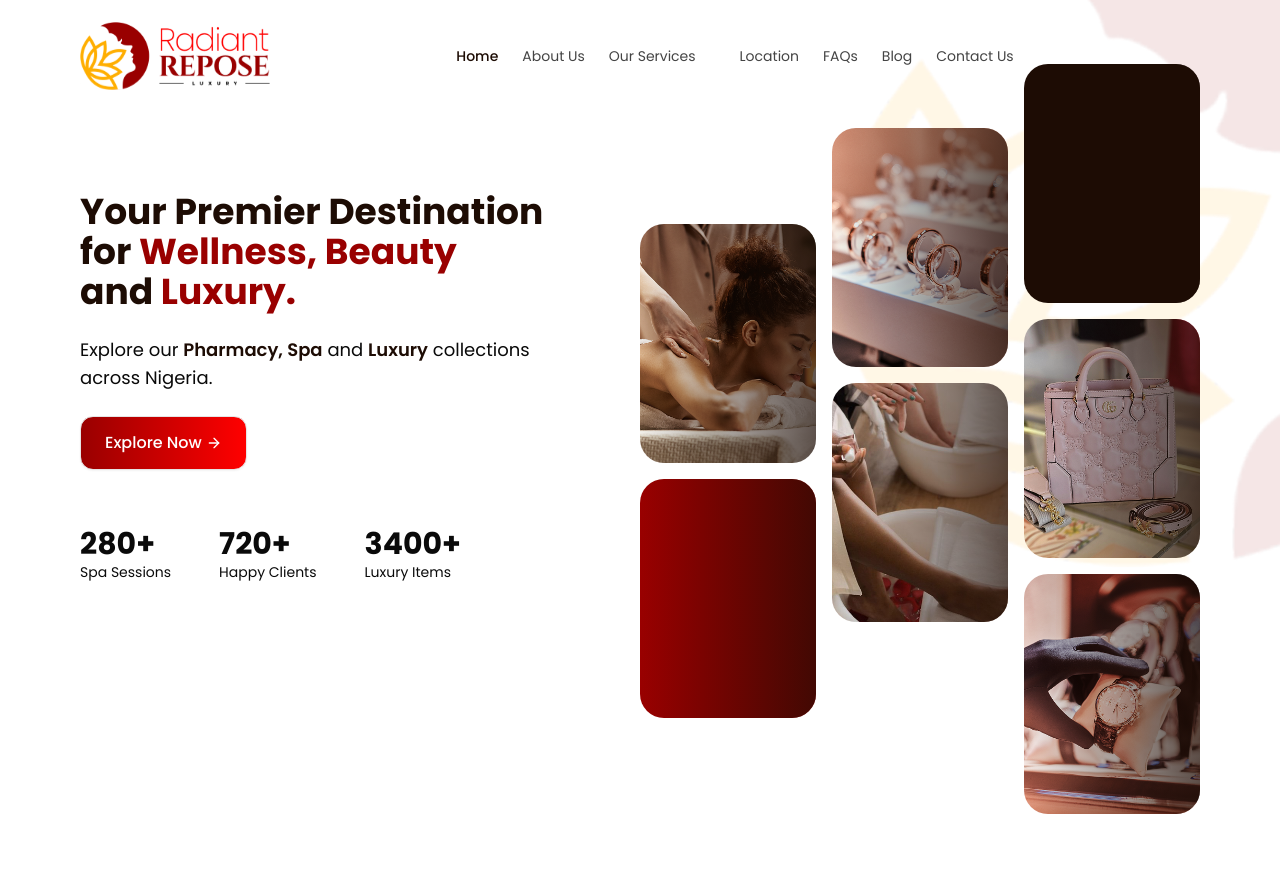
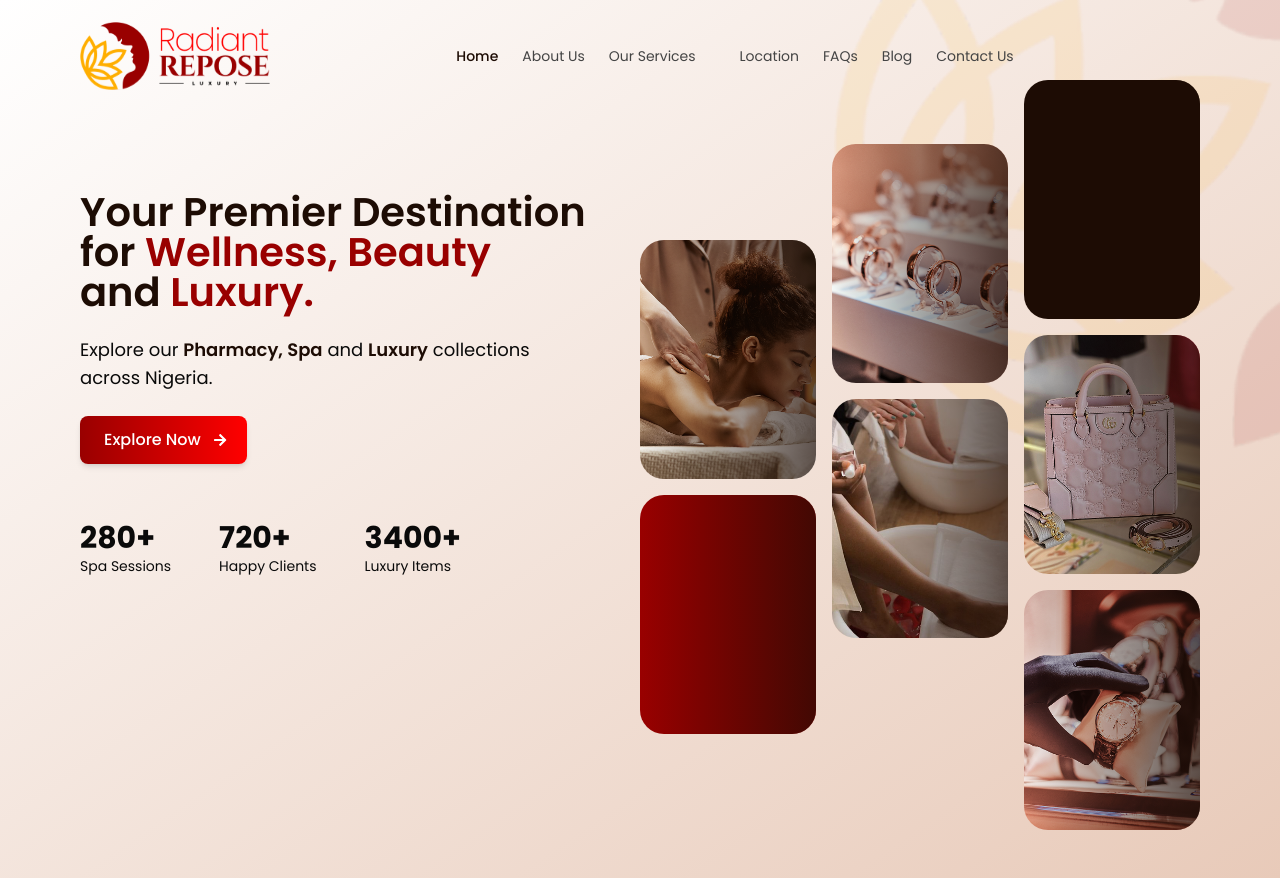
Before and after one commit to Saviez-Tech/Radiant-Repose, a Next.js app: page / in a window 1280 px wide. Built offline with nearby package versions, Linux system fonts and the light colour scheme; some icons are missing; a web font is replaced by a local one.

Commit message:
init commit to master

```diff
--- a/src/app/(public)/Hero.tsx
+++ b/src/app/(public)/Hero.tsx
@@ -1,10 +1,9 @@
+import ExploreBtn from "@/components/buttons/ExploreBtn";
 import Image from "next/image";
-import Link from "next/link";
-import { LuArrowRight } from "react-icons/lu";
 
 export default function Hero() {
   return (
-    <section className="relative w-full  min-h-[600px] overflow-x-clip">
+    <section className="space-for-header relative w-full min-h-[600px] overflow-x-clip bg-gradient-to-br from-[white] to-[#e8cab9]">
       <Image
         src="/images/logo2.png"
         alt="Logo"
@@ -15,7 +14,7 @@
       <div className="app-container py-12">
         <div className=" mx-auto grid md:grid-cols-2">
           <div className="space-y-6 pt-8">
-            <h1 className="text-4xl text-primary-deepBlack font-bold">
+            <h1 className="text-4xl md:text-[2.5rem] text-primary-deepBlack font-semibold">
               Your Premier Destination <br />
               for <span className="text-primary-darkRed">Wellness, Beauty</span>
               <br />
@@ -34,10 +33,7 @@
               <br />
               across Nigeria.
             </p>
-            <Link href="" className=" btn btn-gradient !px-6 !py-3.5">
-              Explore Now
-              <LuArrowRight />
-            </Link>
+            <ExploreBtn />
 
             {/* Stats */}
             <div className="flex gap-12 pt-8">
@@ -56,7 +52,7 @@
             </div>
           </div>
 
-          <div className="grid grid-cols-3 gap-4 -mt-24">
+          <div className="grid grid-cols-3 gap-4 -mt-20">
             <div className="flex flex-col pt-40 gap-4">
               <div className="relative w-full aspect-[167/227] rounded-3xl overflow-hidden">
                 <Image
--- a/src/app/(public)/about-us/page.tsx
+++ b/src/app/(public)/about-us/page.tsx
@@ -7,7 +7,7 @@
 
 export default function Page(){
     return (
-        <main className="bg-gradient-to-tr from-[#ffffff] to-[#ffefe6db]">
+        <main className="space-for-header bg-gradient-to-tr from-[#ffffff] to-[#ffefe6db]">
             <hr className="w-full bg-gray-300 h-[1px]" />
             <Image
                 src="/images/logo2.png"
--- a/src/app/globals.css
+++ b/src/app/globals.css
@@ -69,6 +69,9 @@
   .glob-px {
     @apply px-4 md:px-16 lg:px-20;
   }
+  .space-for-header {
+    @apply pt-28;
+  }
   .app-container {
     @apply px-5 sm:px-8 md:px-9 lg:px-14 xl:px-20 2xl:px-28;
   }
--- a/src/components/about-page/CTASection.tsx
+++ b/src/components/about-page/CTASection.tsx
@@ -1,7 +1,7 @@
 "use client"
 
 import Image from "next/image"
-import { FaArrowRight } from "react-icons/fa"
+import ExploreBtn from "../buttons/ExploreBtn"
 
 export default function CTASection() {
     return (
@@ -23,9 +23,7 @@
                 <p className="text-white/80 text-sm md:text-base mb-8">
                 Duis aute irure dolor in reprehenderit in voluptate velit esse cillum dolore eu fugiat nulla pariatur t in voluptate velit esser.
                 </p>
-                <button className="bg-gradient-to-r from-[#990000] to-[#FF0000] hover:bg-red-800 text-white font-medium px-6 py-3 rounded-lg inline-flex items-center gap-2 transition">
-                Explore Now <FaArrowRight className="text-sm" />
-                </button>
+                <ExploreBtn />
             </div>
         </section>
     )
--- /dev/null
+++ b/src/components/buttons/ExploreBtn.tsx
@@ -0,0 +1,29 @@
+'use client';
+
+import { FaArrowRight } from "react-icons/fa";
+import { motion } from "framer-motion";
+
+export default function ExploreBtn() {
+  return (
+    <button
+      className="group bg-gradient-to-r from-[#990000] to-[#FF0000] hover:from-[#b30000] hover:to-[#cc0000]
+                 active:scale-95 text-white font-medium px-6 py-3 rounded-lg inline-flex items-center gap-2
+                 transition-all duration-300 shadow-md hover:shadow-lg"
+    >
+      Explore Now
+      <motion.span
+        className="inline-block"
+        initial={{ x: 0 }}
+        animate={{ x: [0, 5, 0] }}
+        transition={{
+          repeat: Infinity,
+          repeatType: "loop",
+          duration: 1.5,
+          ease: "easeInOut",
+        }}
+      >
+        <FaArrowRight className="text-sm group-hover:text-white" />
+      </motion.span>
+    </button>
+  )
+}
--- a/src/components/layout-components/Header.tsx
+++ b/src/components/layout-components/Header.tsx
@@ -21,7 +21,7 @@
 
     return(
         !pathName.startsWith("/auth") && !pathName.startsWith("/dashboard") &&
-        <div className="h-28 flex justify-center items-center relative z-20">
+        <div className="h-28 flex justify-center items-center absolute w-full top-0 left-0 z-40">
             <div className="glob-px flex items-center justify-between w-full">
                 <Logo src={LogoSrc} width={190} height={150} />
                 <nav className="hidden lg:block">
```
